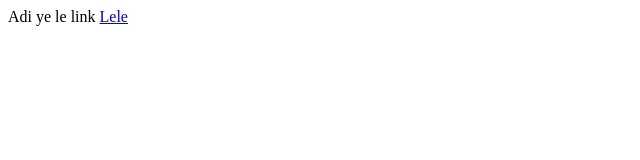
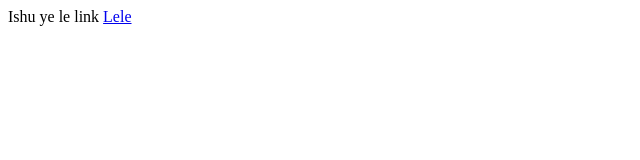
Before and after one commit to Himanshu9933/Link, a plain HTML site: page index.html in a window 1280 px wide. Shown: the full height of the page, 0-640 px from the left. Drawn offline with Linux system fonts and the light colour scheme.

Commit message:
Modify link text in index.html
Updated body text from 'Adi ye le link' to 'Ishu ye le link'.

```diff
--- a/index.html
+++ b/index.html
@@ -6,7 +6,7 @@
     <title>Link</title>
   </head>
   <body>
-    Adi ye le link
+    Ishu ye le link
     <a href="https://chatgpt.com/s/m_69d90908f4308191a564f7ed080df464">Lele</a>
   </body>
 </html>
```
